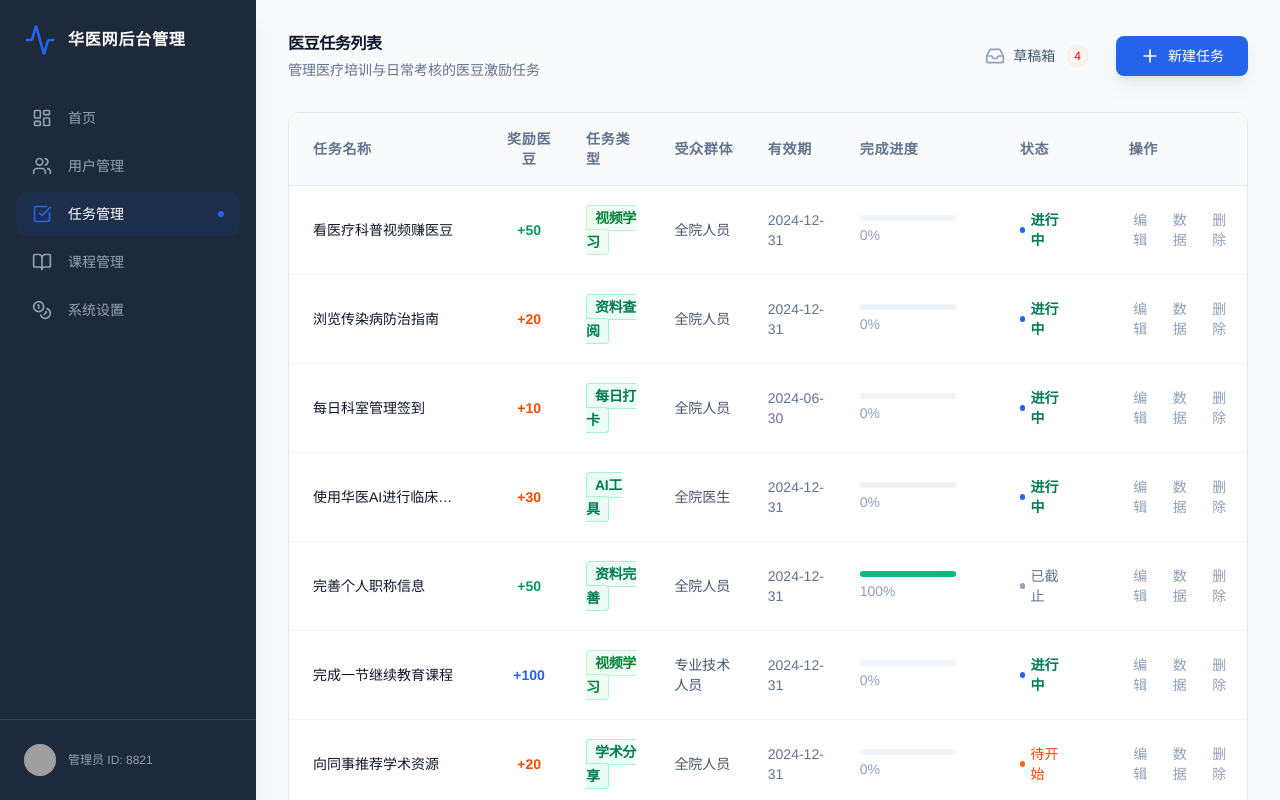
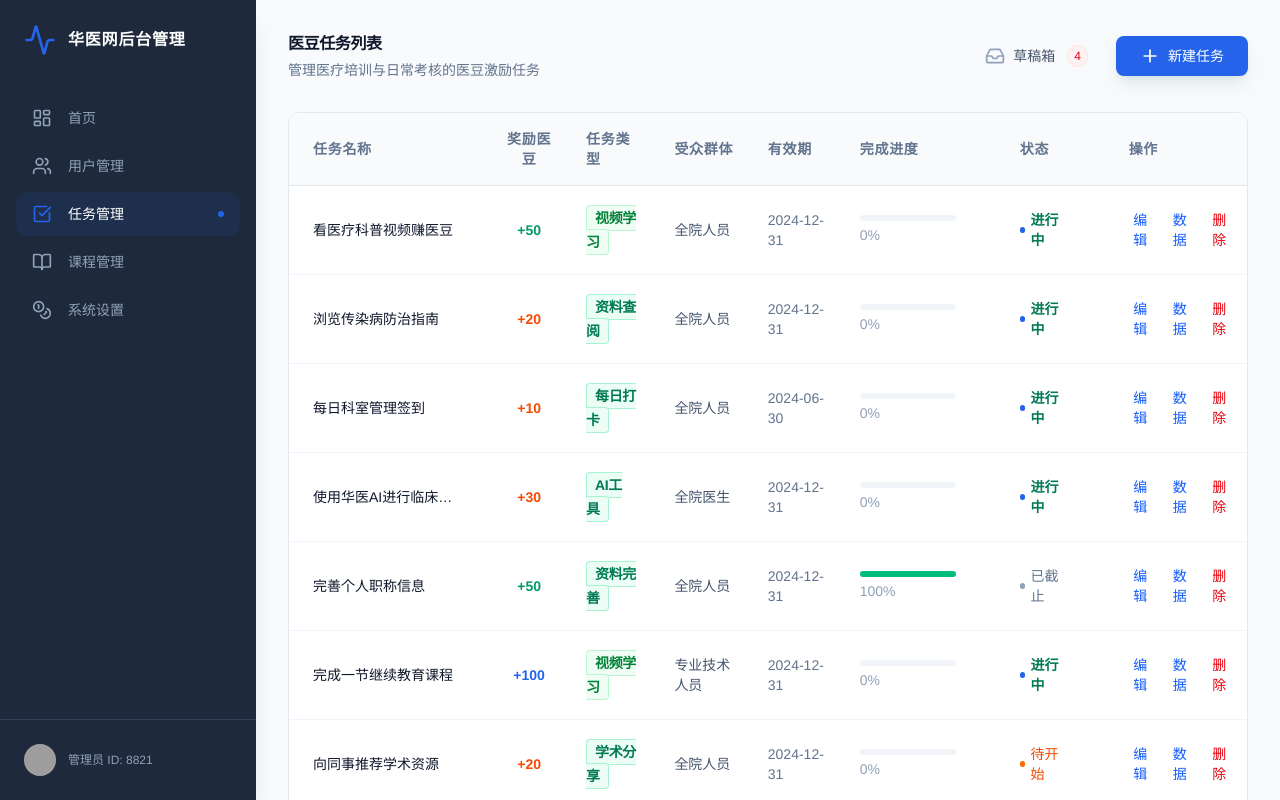
Before and after one commit to yangxiaoer1024-netizen/web-, a React (Vite) app: page / in a window 1280 px wide. Both pictures are taken after a click on the element "任务管理". Shown: the top 800 px of the page. Built offline with nearby package versions, Linux system fonts and the light colour scheme; grey boxes are pictures that could not be loaded.

Commit message:
refactor: Update button colors in TaskTable
Replaced deprecated slate-400 color with blue-600 for edit and view buttons, and red-600 for delete buttons. This aligns with current design guidelines and improves visual clarity.

```diff
--- a/src/components/TaskTable.tsx
+++ b/src/components/TaskTable.tsx
@@ -155,19 +155,19 @@ export default function TaskTable({ tasks, onDelete, onMoveToDraft, onEdit, onVi
                   <div className="flex items-center gap-4 text-sm font-medium">
                     <button
                       onClick={() => onEdit(task)}
-                      className="text-slate-400 hover:text-medical-brand transition-colors"
+                      className="text-blue-600 hover:text-blue-700 transition-colors"
                     >
                       编辑
                     </button>
                     <button
                       onClick={() => onViewData(task)}
-                      className="text-slate-400 hover:text-medical-brand transition-colors"
+                      className="text-blue-600 hover:text-blue-700 transition-colors"
                     >
                       数据
                     </button>
                     <button
                       onClick={() => handleDeleteClick(task.id)}
-                      className="text-slate-400 hover:text-red-600 transition-colors"
+                      className="text-red-600 hover:text-red-700 transition-colors"
                     >
                       删除
                     </button>
```
